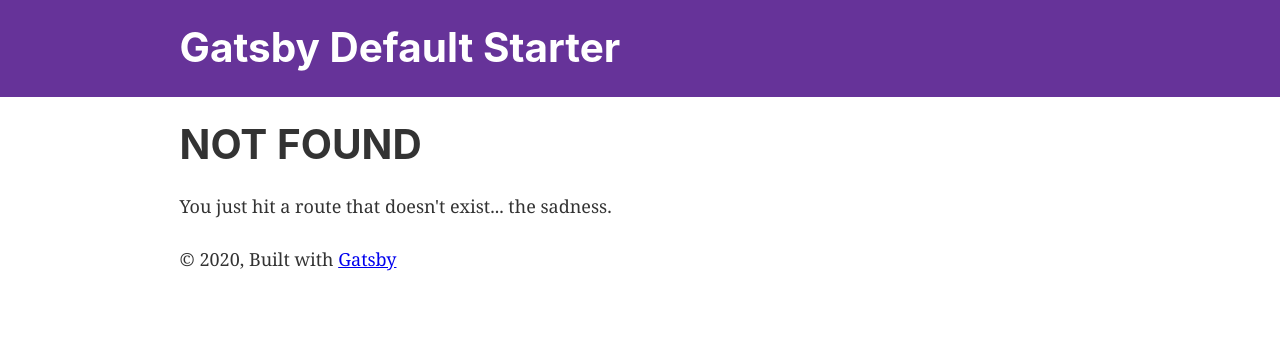
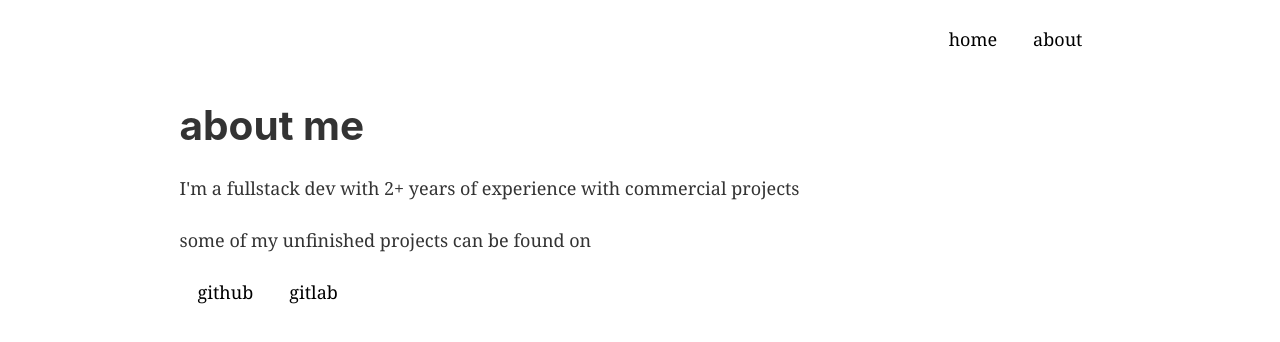
Before and after one commit to b1anca/b1anca.github.io, a Gatsby site: page /about in a window 1280 px wide. Before the commit this address had no page. Built offline with nearby package versions, Linux system fonts and the light colour scheme; Gatsby itself is replaced by a stand-in of ours.

Commit message:
Update content

```diff
--- a/gatsby-config.js
+++ b/gatsby-config.js
@@ -1,8 +1,8 @@
 module.exports = {
   siteMetadata: {
-    title: `Gatsby Default Starter`,
-    description: `Kick off your next, great Gatsby project with this default starter. This barebones starter ships with the main Gatsby configuration files you might need.`,
-    author: `@gatsbyjs`,
+    title: `bianca vieira`,
+    description: `Jr Software Developer`,
+    author: `@b1anca`,
   },
   plugins: [
     `gatsby-plugin-react-helmet`,
@@ -24,7 +24,7 @@ module.exports = {
         background_color: `#663399`,
         theme_color: `#663399`,
         display: `minimal-ui`,
-        icon: `src/images/gatsby-icon.png`, // This path is relative to the root of the site.
+        icon: `src/images/icon.png`, // This path is relative to the root of the site.
       },
     },
     // this (optional) plugin enables Progressive Web App + Offline functionality
--- a/src/components/header.js
+++ b/src/components/header.js
@@ -2,10 +2,9 @@ import { Link } from "gatsby"
 import PropTypes from "prop-types"
 import React from "react"
 
-const Header = ({ siteTitle }) => (
+const Header = () => (
   <header
     style={{
-      background: `rebeccapurple`,
       marginBottom: `1.45rem`,
     }}
   >
@@ -14,19 +13,30 @@ const Header = ({ siteTitle }) => (
         margin: `0 auto`,
         maxWidth: 960,
         padding: `1.45rem 1.0875rem`,
+        display: "flex",
+        justifyContent: "flex-end",
       }}
     >
-      <h1 style={{ margin: 0 }}>
       <Link
         to="/"
         style={{
-            color: `white`,
           textDecoration: `none`,
+          color: "black",
+          padding: `0 1rem`,
         }}
       >
-          {siteTitle}
+        home
       </Link>
-      </h1>
+      <Link
+        to="/about"
+        style={{
+          textDecoration: `none`,
+          color: "black",
+          padding: `0 1rem`,
+        }}
+      >
+        about
+      </Link>
     </div>
   </header>
 )
--- a/src/components/image.js
+++ b/src/components/image.js
@@ -13,10 +13,10 @@ import Img from "gatsby-image"
  * - `useStaticQuery`: https://www.gatsbyjs.org/docs/use-static-query/
  */
 
-const Image = () => {
+const Image = ({ path }) => {
   const data = useStaticQuery(graphql`
     query {
-      placeholderImage: file(relativePath: { eq: "gatsby-astronaut.png" }) {
+      placeholderImage: file(relativePath: { eq: "girl-with-cat.png" }) {
         childImageSharp {
           fluid(maxWidth: 300) {
             ...GatsbyImageSharpFluid
--- a/src/components/layout.js
+++ b/src/components/layout.js
@@ -24,23 +24,19 @@ const Layout = ({ children }) => {
   `)
 
   return (
-    <>
+    <div style={{ minHeight: "100vh" }}>
       <Header siteTitle={data.site.siteMetadata.title} />
       <div
         style={{
-          margin: `0 auto`,
+          margin: `auto`,
           maxWidth: 960,
+          minHeight: "100%",
           padding: `0 1.0875rem 1.45rem`,
         }}
       >
         <main>{children}</main>
-        <footer>
-          © {new Date().getFullYear()}, Built with
-          {` `}
-          <a href="https://www.gatsbyjs.org">Gatsby</a>
-        </footer>
       </div>
-    </>
+    </div>
   )
 }
 
--- /dev/null
+++ b/src/pages/about.js
@@ -0,0 +1,43 @@
+import React from "react"
+import moment from "moment"
+import Layout from "../components/layout"
+import SEO from "../components/seo"
+import { Link } from "gatsby"
+
+const SecondPage = () => {
+  const xp = moment().diff(moment([2018, 6, 1]), "years")
+
+  return (
+    <Layout>
+      <SEO title="about" />
+      <h1>about me</h1>
+      <p>
+        I'm a fullstack dev with {xp}+ years of experience with commercial
+        projects
+      </p>
+      <p>some of my unfinished projects can be found on</p>
+      <Link
+        to="https://github.com/b1anca"
+        style={{
+          textDecoration: `none`,
+          color: "black",
+          padding: `0 1rem`,
+        }}
+      >
+        github
+      </Link>
+      <Link
+        to="https://gitlab.com/b1anca"
+        style={{
+          textDecoration: `none`,
+          color: "black",
+          padding: `0 1rem`,
+        }}
+      >
+        gitlab
+      </Link>
+    </Layout>
+  )
+}
+
+export default SecondPage
--- a/src/pages/index.js
+++ b/src/pages/index.js
@@ -1,21 +1,16 @@
 import React from "react"
-import { Link } from "gatsby"
-
 import Layout from "../components/layout"
 import Image from "../components/image"
 import SEO from "../components/seo"
 
 const IndexPage = () => (
   <Layout>
-    <SEO title="Home" />
-    <h1>Hi people</h1>
-    <p>Welcome to your new Gatsby site.</p>
-    <p>Now go build something great.</p>
+    <SEO title="home" />
+    <h1>hi, I'm Bianca Vieira</h1>
+    <p>a Software Developer</p>
     <div style={{ maxWidth: `300px`, marginBottom: `1.45rem` }}>
-      <Image />
+      <Image path="girl-with-cat" />
     </div>
-    <Link to="/page-2/">Go to page 2</Link> <br />
-    <Link to="/using-typescript/">Go to "Using TypeScript"</Link>
   </Layout>
 )
 
```
Also changed, not shown: package.json (+4 -10 lines), src/pages/page-2.js (deleted, +0 -16 lines), src/images/gatsby-astronaut.png (deleted), src/images/gatsby-icon.png (deleted), src/images/girl-with-cat.png (added), src/images/icon.png (added). Lines whose indentation alone changed are shown as unchanged.
